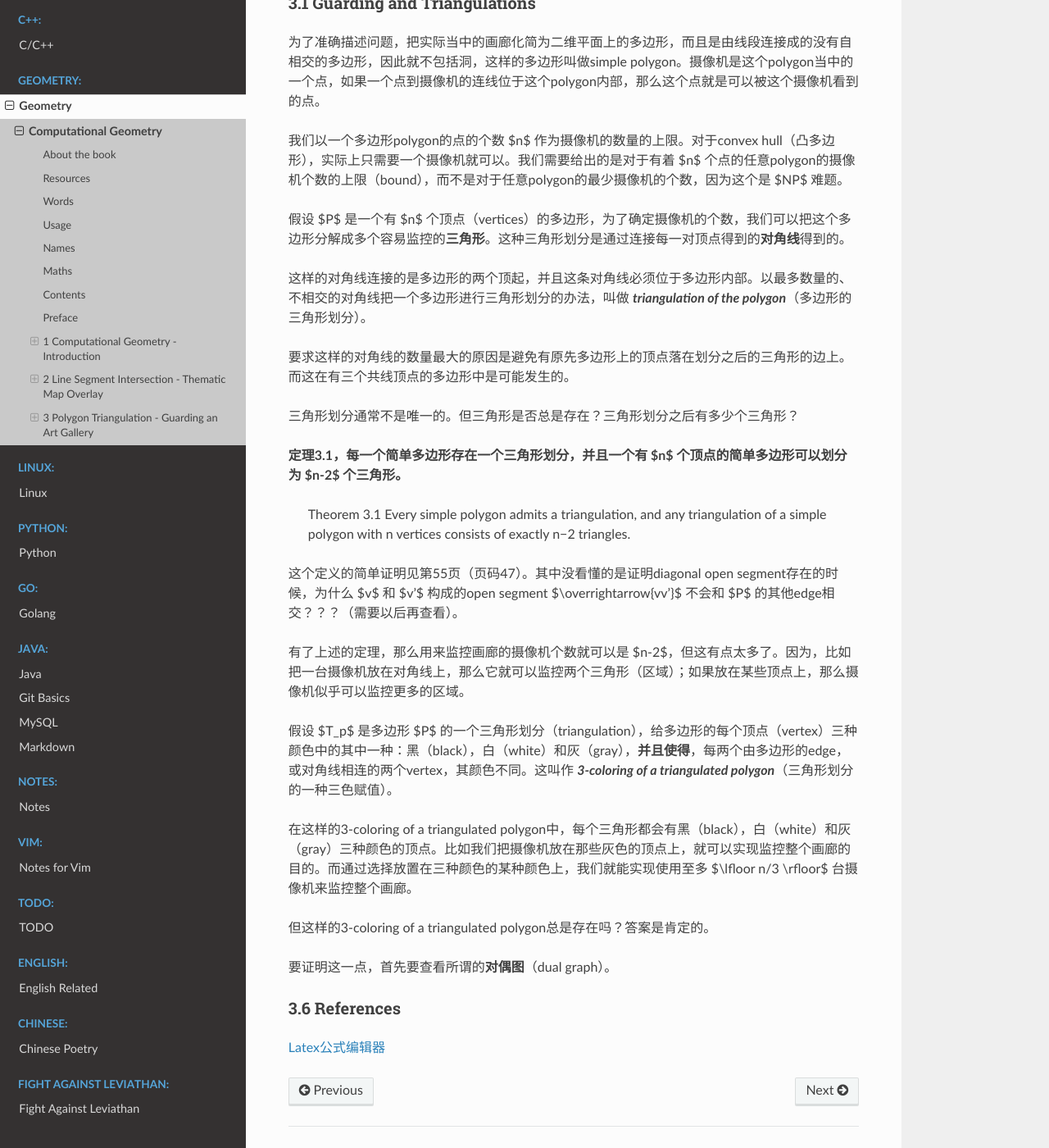
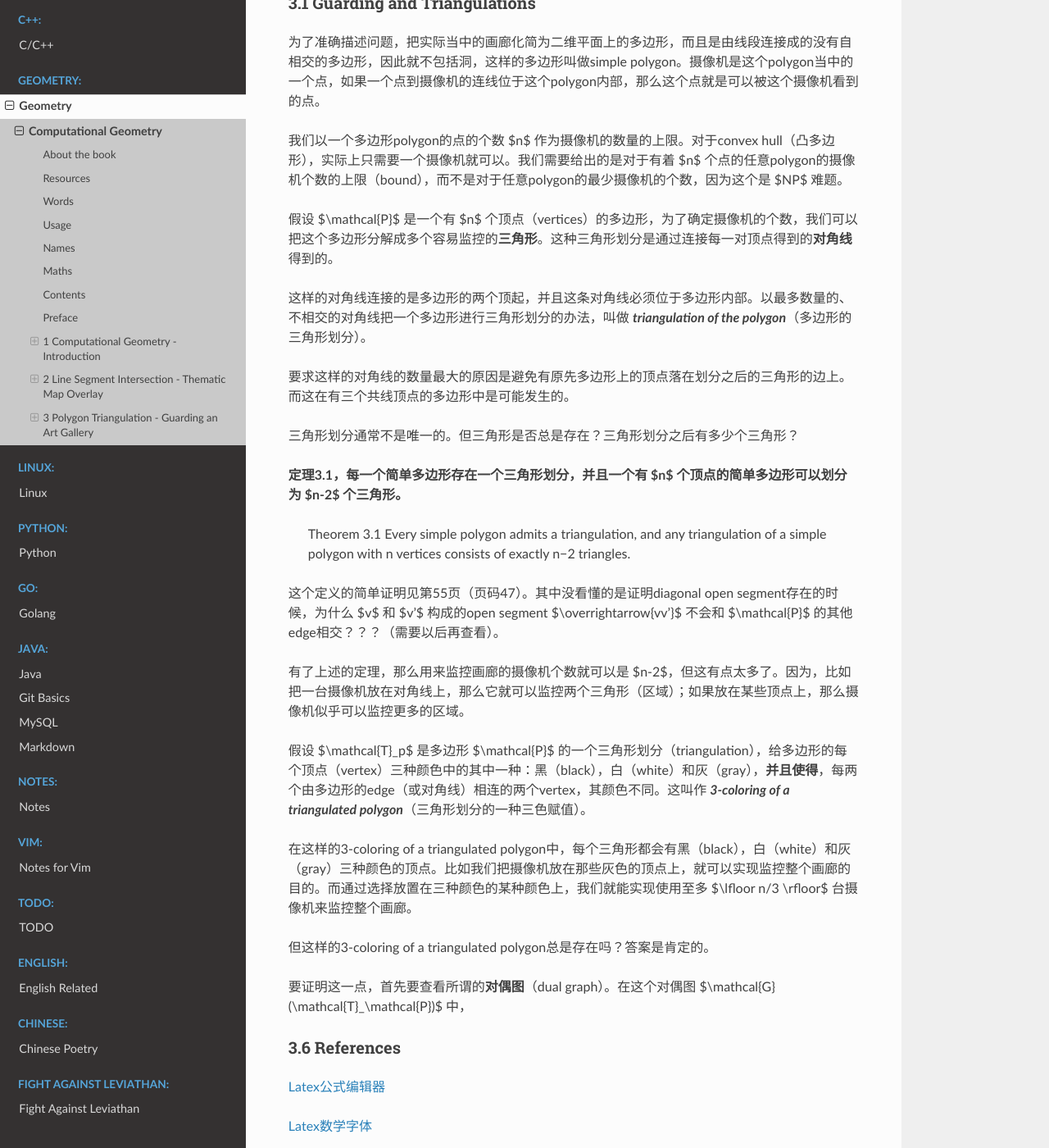
Before and after one commit to Pyrad/pyradnotes, a Sphinx documentation site: the page built from source/Geometry/ComputationalGeometryAA3rd.md, in a window 1280 px wide and 1400 px high, scrolled down 23134 px. Shown: the whole window at 82% size. Built offline with Sphinx 7.4.7 and the Read the Docs theme 2.0.0, drawn with Linux system fonts in a browser that asks for light colours.

Commit message:
CGAA3 Use calligraphy font for letters

```diff
--- a/source/Geometry/ComputationalGeometryAA3rd.md
+++ b/source/Geometry/ComputationalGeometryAA3rd.md
@@ -885,7 +885,7 @@ problem，第7章用它来计算Voronoi diagram（维诺图） of a set of point
 
 我们以一个多边形polygon的点的个数 $n$ 作为摄像机的数量的上限。对于convex hull（凸多边形），实际上只需要一个摄像机就可以。我们需要给出的是对于有着 $n$ 个点的任意polygon的摄像机个数的上限（bound），而不是对于任意polygon的最少摄像机的个数，因为这个是 $NP$ 难题。
 
-假设 $P$ 是一个有 $n$ 个顶点（vertices）的多边形，为了确定摄像机的个数，我们可以把这个多边形分解成多个容易监控的**三角形**。这种三角形划分是通过连接每一对顶点得到的**对角线**得到的。
+假设 $\mathcal{P}$ 是一个有 $n$ 个顶点（vertices）的多边形，为了确定摄像机的个数，我们可以把这个多边形分解成多个容易监控的**三角形**。这种三角形划分是通过连接每一对顶点得到的**对角线**得到的。
 
 这样的对角线连接的是多边形的两个顶起，并且这条对角线必须位于多边形内部。以最多数量的、不相交的对角线把一个多边形进行三角形划分的办法，叫做 ***triangulation of the polygon***（多边形的三角形划分）。
 
@@ -897,19 +897,19 @@ problem，第7章用它来计算Voronoi diagram（维诺图） of a set of point
 
 > Theorem 3.1 Every simple polygon admits a triangulation, and any triangulation of a simple polygon with n vertices consists of exactly n−2 triangles.
 
-这个定义的简单证明见第55页（页码47）。其中没看懂的是证明diagonal open segment存在的时候，为什么 $v$ 和 $v'$ 构成的open segment $\overrightarrow{vv'}$ 不会和 $P$ 的其他edge相交？？？（需要以后再查看）。
+这个定义的简单证明见第55页（页码47）。其中没看懂的是证明diagonal open segment存在的时候，为什么 $v$ 和 $v'$ 构成的open segment $\overrightarrow{vv'}$ 不会和 $\mathcal{P}$ 的其他edge相交？？？（需要以后再查看）。
 
 
 
 有了上述的定理，那么用来监控画廊的摄像机个数就可以是 $n-2$，但这有点太多了。因为，比如把一台摄像机放在对角线上，那么它就可以监控两个三角形（区域）；如果放在某些顶点上，那么摄像机似乎可以监控更多的区域。
 
-假设 $T_p$ 是多边形 $P$ 的一个三角形划分（triangulation），给多边形的每个顶点（vertex）三种颜色中的其中一种：黑（black），白（white）和灰（gray），**并且使得**，每两个由多边形的edge，或对角线相连的两个vertex，其颜色不同。这叫作 ***3-coloring of a triangulated polygon***（三角形划分的一种三色赋值）。
+假设 $\mathcal{T}_p$ 是多边形 $\mathcal{P}$ 的一个三角形划分（triangulation），给多边形的每个顶点（vertex）三种颜色中的其中一种：黑（black），白（white）和灰（gray），**并且使得**，每两个由多边形的edge（或对角线）相连的两个vertex，其颜色不同。这叫作 ***3-coloring of a triangulated polygon***（三角形划分的一种三色赋值）。
 
 在这样的3-coloring of a triangulated polygon中，每个三角形都会有黑（black），白（white）和灰（gray）三种颜色的顶点。比如我们把摄像机放在那些灰色的顶点上，就可以实现监控整个画廊的目的。而通过选择放置在三种颜色的某种颜色上，我们就能实现使用至多 $\lfloor n/3 \rfloor$ 台摄像机来监控整个画廊。
 
 但这样的3-coloring of a triangulated polygon总是存在吗？答案是肯定的。
 
-要证明这一点，首先要查看所谓的**对偶图**（dual graph）。
+要证明这一点，首先要查看所谓的**对偶图**（dual graph）。在这个对偶图 $\mathcal{G}(\mathcal{T}_\mathcal{P})$ 中，
 
 
 
@@ -918,3 +918,5 @@ problem，第7章用它来计算Voronoi diagram（维诺图） of a set of point
 ### 3.6 References
 
 [Latex公式编辑器](https://latexlive.com/##)
+
+[Latex数学字体](https://zhuanlan.zhihu.com/p/556258509)
```
